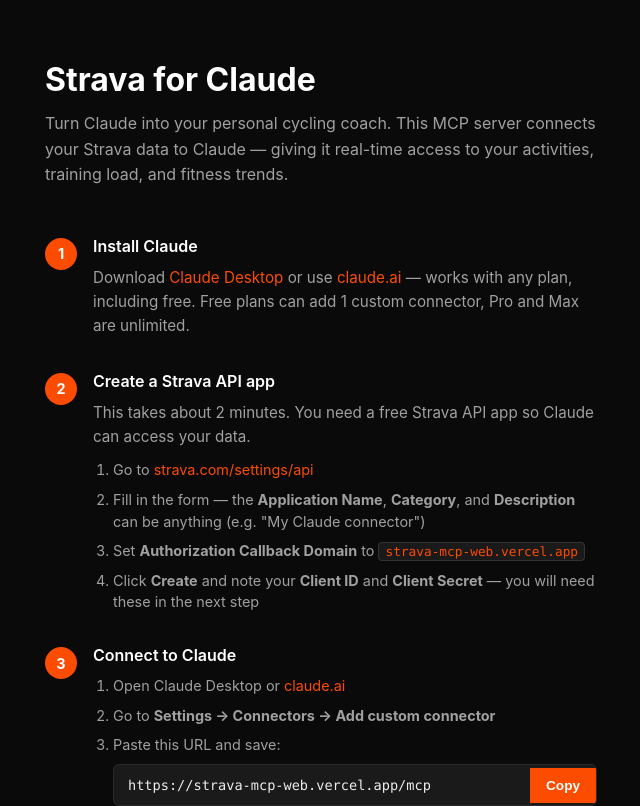
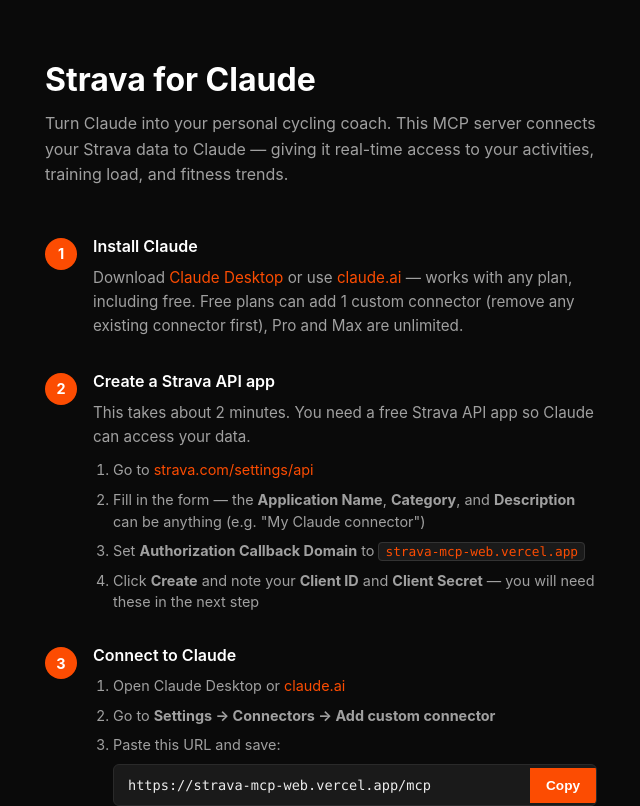
Before and after one commit to ArjanLig/strava-mcp, a Next.js app in the folder strava-mcp-web/: page / in a window 1280 px wide. Shown: the top 806 px of the page, without its empty margins (319-959 px from the left). Built offline with nearby package versions, Linux system fonts and the light colour scheme.

Commit message:
Add note to remove existing connector on free plan

```diff
--- a/strava-mcp-web/app/page.tsx
+++ b/strava-mcp-web/app/page.tsx
@@ -39,7 +39,7 @@
                 claude.ai
               </a>{" "}
               — works with any plan, including free.
-              Free plans can add 1 custom connector, Pro and Max are unlimited.
+              Free plans can add 1 custom connector (remove any existing connector first), Pro and Max are unlimited.
             </p>
           </div>
         </div>
```
